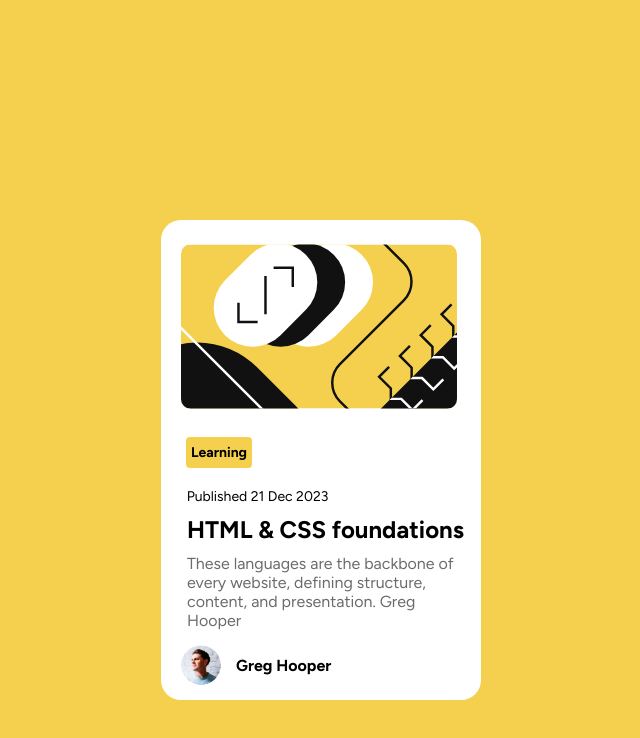
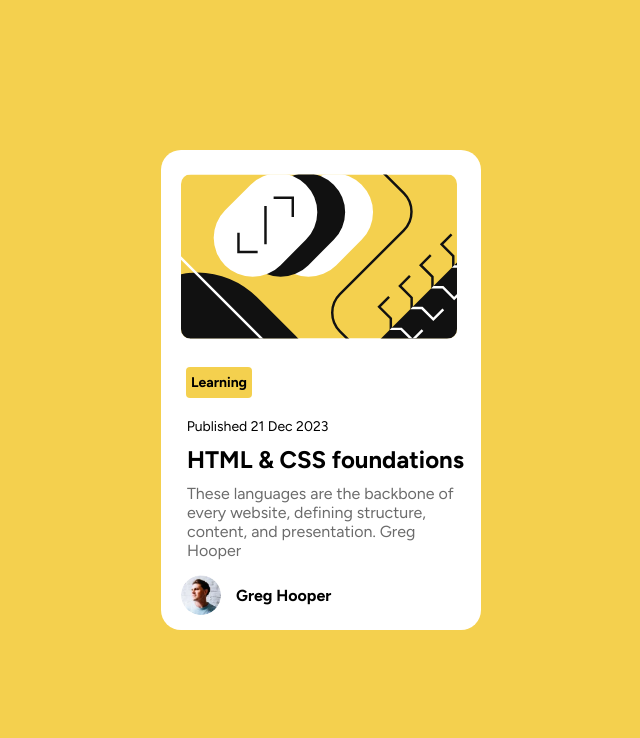
Before and after one commit to danielsantos011/cartaoblog, a plain HTML site: page index.html in a window 1280 px wide. Shown: the whole page, without its empty margins (319-959 px from the left). Drawn offline with Linux system fonts and the light colour scheme.

Commit message:
Update style.css

```diff
--- a/style.css
+++ b/style.css
@@ -12,7 +12,7 @@
 
 body {
   background-color: hsl(47, 88%, 63%);
-  margin-top: 220px;
+  margin-top: 150px;
   justify-content: center;
   align-items: center;
   display: flex;
```
